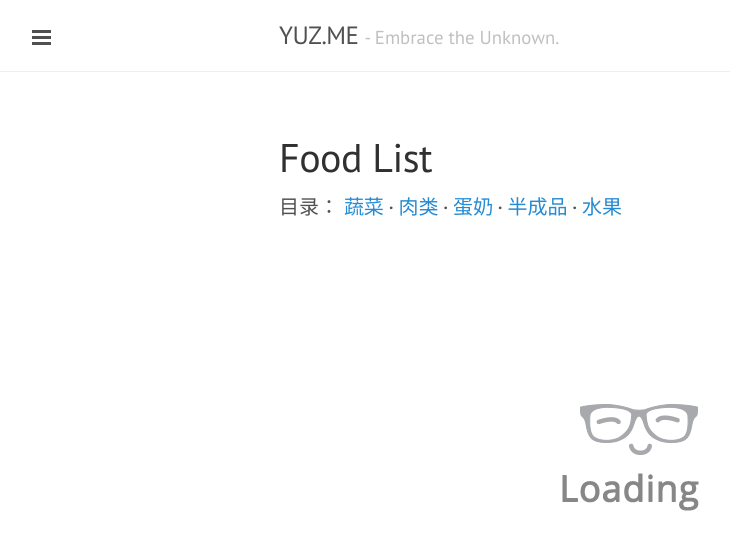
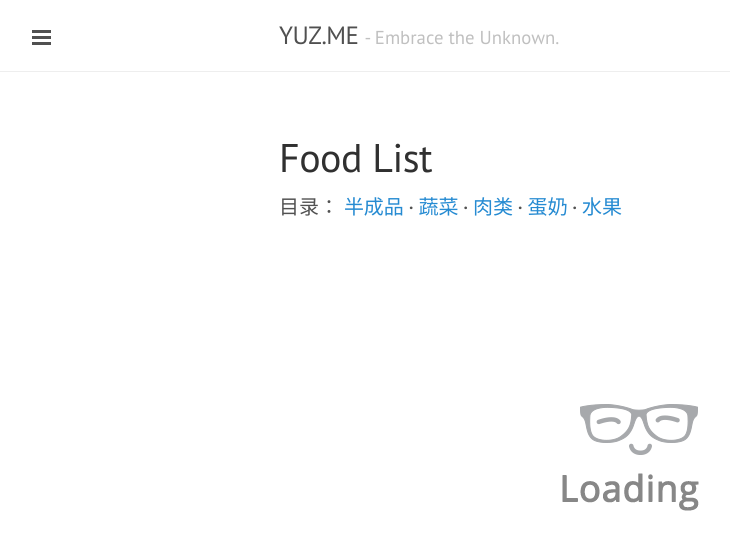
Before and after one commit to yusite/yuz.me, a Jekyll site: the page built from foodlist.md, in a window 1280 px wide. Shown: the top 550 px of the page, without its empty margins (1-731 px from the left). Built offline with Jekyll 4.4.1, drawn with Linux system fonts in a browser that asks for light colours; Markdown is read by kramdown in place of the engine named in the settings.

Commit message:
minor change

```diff
--- a/foodlist.md
+++ b/foodlist.md
@@ -6,10 +6,10 @@ script: /javascript/foodlist.js
 ---
 
 <p>目录：
-    <a href="#0">蔬菜</a> ·
-    <a href="#1">肉类</a> ·
-    <a href="#2">蛋奶</a> ·
-    <a href="#3">半成品</a> ·
+    <a href="#0">半成品</a> ·
+    <a href="#1">蔬菜</a> ·
+    <a href="#2">肉类</a> ·
+    <a href="#3">蛋奶</a> ·
     <a href="#4">水果</a>
 </p>
 <div id="foodlist">
```
